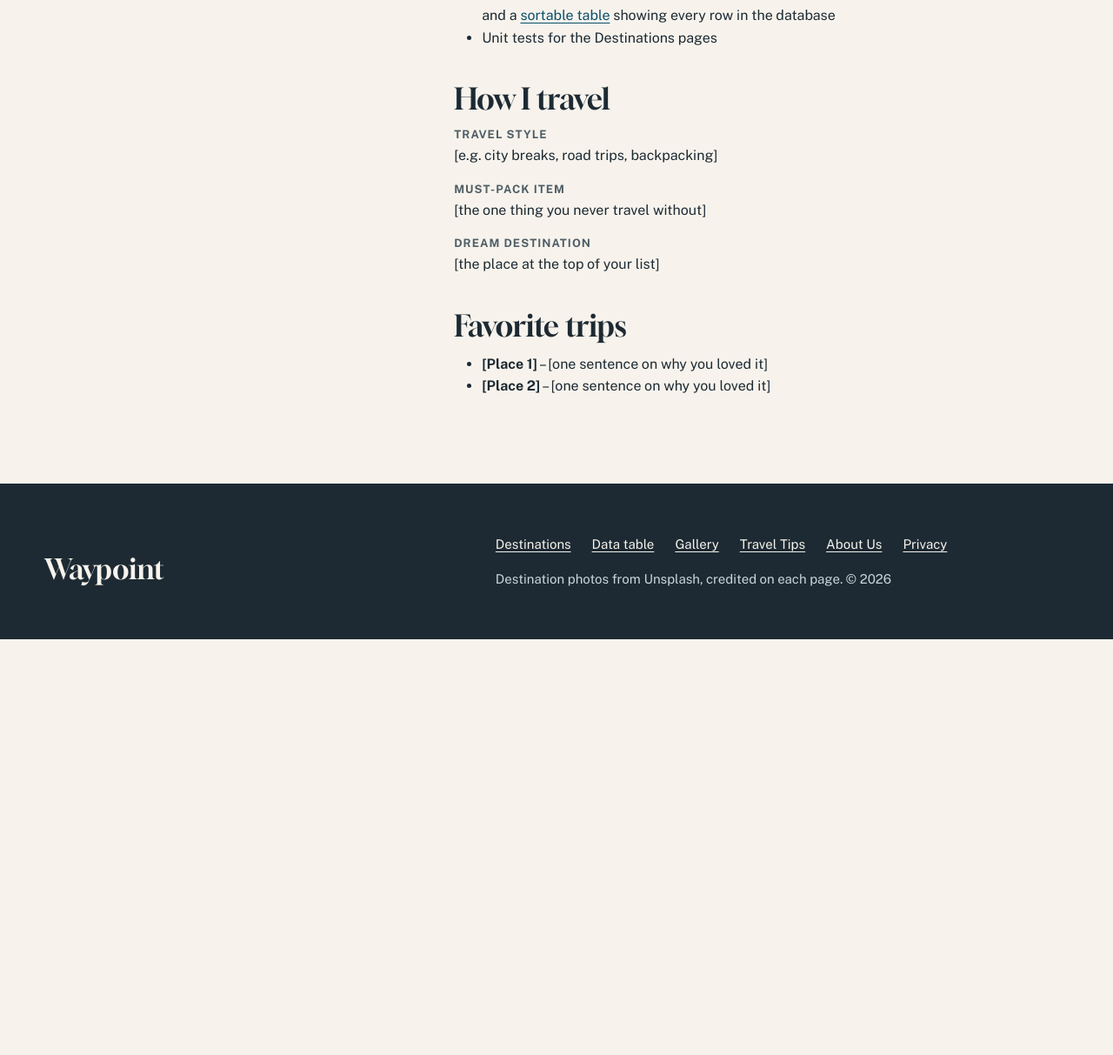
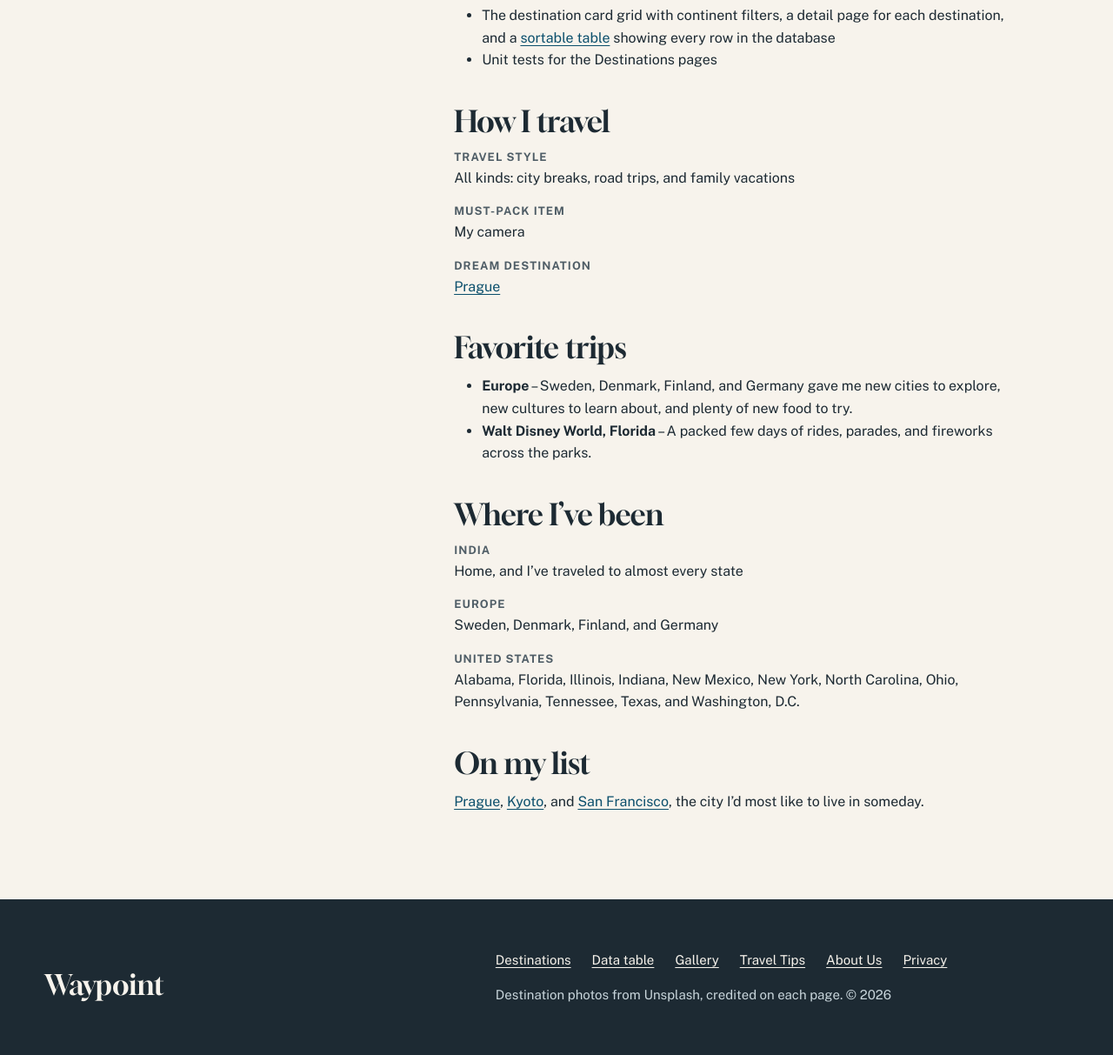
Before and after one commit to kymanirjarrett/waypoint, an ASP.NET Core app: page /about/riddhi in a window 1280 px wide. Shown: the part 810-2023 px from the top of the page at 87% size. Before the commit the page ends 1545 px from the top, so only its background shows below. Run offline with ASP.NET Core 8, Linux system fonts and the light colour scheme; some libraries are stand-ins or nearby versions.

Commit message:
feat(about): fill in Riddhi's About page

```diff
--- a/Waypoint/Views/About/Riddhi.cshtml
+++ b/Waypoint/Views/About/Riddhi.cshtml
@@ -2,27 +2,27 @@
     ViewData["Title"] = "Riddhi Mahajan";
 }
 
-@* Riddhi: replace every [bracketed blank] with your own details, then delete this comment. *@
-
 <header class="page-header">
     <p class="wp-back"><a asp-controller="About" asp-action="Index">Back to the team</a></p>
     <h1>Riddhi Mahajan</h1>
-    <p class="lead">[Your major] student at the University of Cincinnati &middot; Destinations &amp; database</p>
+    <p class="lead">Information Technology student at the University of Cincinnati &middot; Destinations &amp; database</p>
 </header>
 
 <section class="wp-section">
     <div class="wp-profile">
         <div>
-            <div class="img-placeholder" role="img" aria-label="Photo of Riddhi Mahajan (placeholder)">Photo coming soon</div>
+            <img class="wp-portrait" src="~/images/team/riddhi.webp" width="720" height="944"
+                 alt="Riddhi Mahajan smiling, with long dark hair, in a gray blazer over a white collared shirt." />
         </div>
         <div class="wp-measure">
             <h2>Bio</h2>
             <p>
-                Hi, I&rsquo;m Riddhi! I&rsquo;m a [year, e.g. junior] studying [your major] at the University of Cincinnati.
-                I&rsquo;m originally from [your hometown], and I got into traveling because [what got you into travel].
+                Hi, I&rsquo;m Riddhi! I&rsquo;m a senior studying Information Technology at the University of Cincinnati,
+                graduating in spring 2028. I&rsquo;m originally from New Delhi, India, and I got into traveling because I love
+                exploring new cultures and trying new food wherever I go.
             </p>
             <p>
-                When I&rsquo;m not planning my next trip, I like [a hobby or two]. After graduation, I hope to [career goal].
+                When I&rsquo;m not planning my next trip, I love singing, dancing, and spending time with my friends and family.
             </p>
 
             <h2>My role on Waypoint</h2>
@@ -38,18 +38,36 @@
             <h2>How I travel</h2>
             <dl>
                 <dt>Travel style</dt>
-                <dd>[e.g. city breaks, road trips, backpacking]</dd>
+                <dd>All kinds: city breaks, road trips, and family vacations</dd>
                 <dt>Must-pack item</dt>
-                <dd>[the one thing you never travel without]</dd>
+                <dd>My camera</dd>
                 <dt>Dream destination</dt>
-                <dd>[the place at the top of your list]</dd>
+                <dd><a asp-controller="Destinations" asp-action="Details" asp-route-slug="prague">Prague</a></dd>
             </dl>
 
             <h2>Favorite trips</h2>
             <ul>
-                <li><strong>[Place 1]</strong> &ndash; [one sentence on why you loved it]</li>
-                <li><strong>[Place 2]</strong> &ndash; [one sentence on why you loved it]</li>
+                <li><strong>Europe</strong> &ndash; Sweden, Denmark, Finland, and Germany gave me new cities to explore, new cultures to learn about, and plenty of new food to try.</li>
+                <li><strong>Walt Disney World, Florida</strong> &ndash; A packed few days of rides, parades, and fireworks across the parks.</li>
             </ul>
+
+            <h2>Where I&rsquo;ve been</h2>
+            <dl>
+                <dt>India</dt>
+                <dd>Home, and I&rsquo;ve traveled to almost every state</dd>
+                <dt>Europe</dt>
+                <dd>Sweden, Denmark, Finland, and Germany</dd>
+                <dt>United States</dt>
+                <dd>Alabama, Florida, Illinois, Indiana, New Mexico, New York, North Carolina, Ohio, Pennsylvania, Tennessee, Texas, and Washington, D.C.</dd>
+            </dl>
+
+            <h2>On my list</h2>
+            <p>
+                <a asp-controller="Destinations" asp-action="Details" asp-route-slug="prague">Prague</a>,
+                <a asp-controller="Destinations" asp-action="Details" asp-route-slug="kyoto">Kyoto</a>, and
+                <a asp-controller="Destinations" asp-action="Details" asp-route-slug="san-francisco">San Francisco</a>,
+                the city I&rsquo;d most like to live in someday.
+            </p>
         </div>
     </div>
 </section>
```
